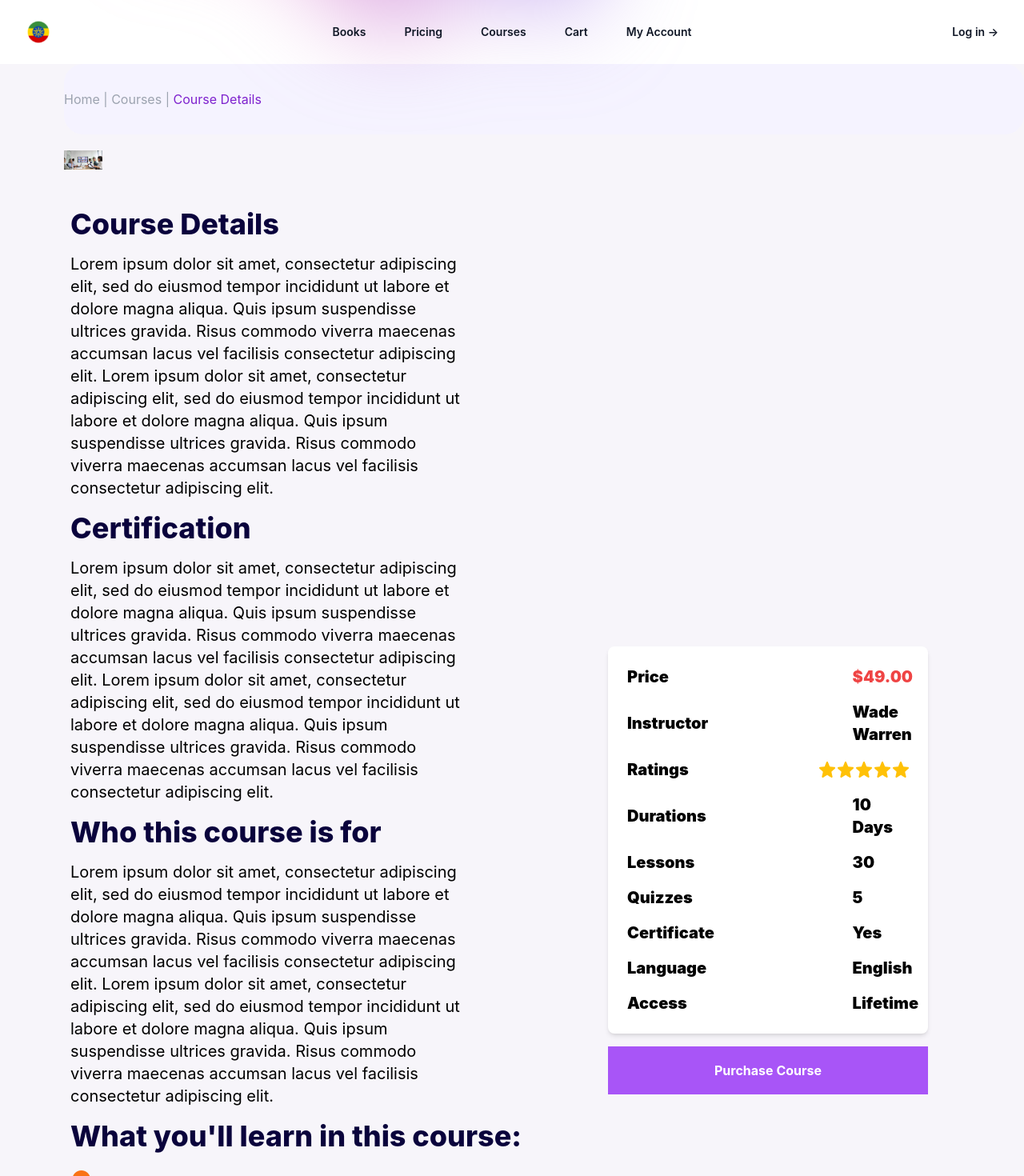
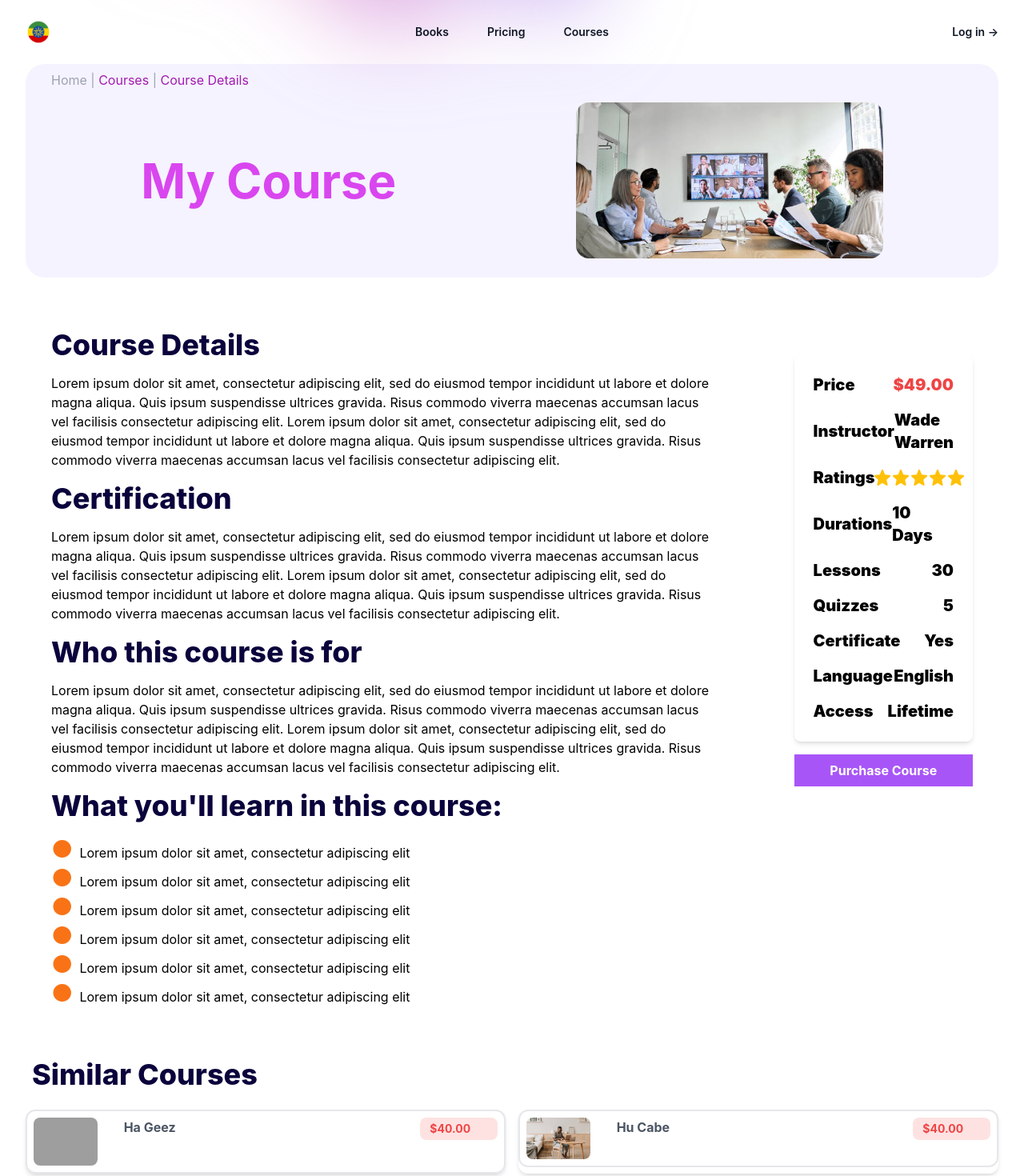
Before and after one commit to nati589/elearning, a React (Create React App) app: page /elearning/coursedetails in a window 1280 px wide. Shown: the top 1470 px of the page at 80% size. Built offline with nearby package versions, Linux system fonts and the light colour scheme; grey boxes are pictures that could not be loaded.

Commit message:
course details fix

```diff
--- a/src/components/BooksHero.jsx
+++ b/src/components/BooksHero.jsx
@@ -11,7 +11,7 @@ function BooksHero() {
         <button
           className="text-gray-400"
           onClick={() => {
-            navigate("/");
+            navigate("/elearning/");
           }}>
           Home
         </button>
@@ -19,7 +19,7 @@ function BooksHero() {
         <button
           className="text-fuchsia-700"
           onClick={() => {
-            navigate("/books");
+            navigate("/elearning/books");
           }}>
           Books
         </button>
--- a/src/components/CourseDetails.jsx
+++ b/src/components/CourseDetails.jsx
@@ -9,9 +9,9 @@ function CourseDetails() {
     { title: "Ho Rabe", image: require("../assets/Cardphoto4.png") },
   ];
   return (
-    <div className="bg-[#f7f5fa] max-w-full p-4 md:p-12">
-      <div className="grid md:grid-cols-2 sm:grid-cols-1 gap-8">
-        <div className="px-4 sm:px-8 md:px-10 text-xl max-w-full">
+    <div className="">
+      <div className="flex justify-between gap-8 mx-8 flex-wrap lg:flex-nowrap my-16">
+        <div className="mx-8">
           <h3 className="font-extrabold text-4xl text-[#0A033C] mb-4">
             Course Details
           </h3>
@@ -55,18 +55,10 @@ function CourseDetails() {
             suspendisse ultrices gravida. Risus commodo viverra maecenas
             accumsan lacus vel facilisis consectetur adipiscing elit.
           </p>
-        </div>
-        <div className="col-span-1 flex items-end justify-end mr-10 mt-2">
-          <Pricecard />
-        </div>
-      </div>
-
-      <div className="col-span-1">
-        <div className="flex flex-col">
-          <h3 className="font-extrabold text-4xl text-left text-[#0A033C] ml-10 mb-4">
+          <h3 className="font-extrabold text-4xl text-left text-[#0A033C] mb-4">
             What you'll learn in this course:
           </h3>
-          <ul className="list-none ml-10 text-2x">
+          <ul className="list-none text-2x">
             <li>
               <span className="text-orange-500 text-3xl mr-2">&#9679;</span>
               Lorem ipsum dolor sit amet, consectetur adipiscing elit
@@ -93,6 +85,9 @@ function CourseDetails() {
             </li>
           </ul>
         </div>
+        <div className=" w-full">
+          <Pricecard />
+        </div>
       </div>
 
       <h3 className="font-extrabold text-4xl text-left text-[#0A033C] ml-10">
@@ -100,10 +95,10 @@ function CourseDetails() {
       </h3>
       <div className="grid md:grid-cols-2 gap-4 mx-8 my-4 sm:grid-cols-1">
         {courses.slice(0, 4).map((item) => (
-          <div className="bg-white my-2 p-2 rounded-xl shadow-md">
+          <div className="bg-white my-2 rounded-xl shadow-md">
             <a
               href="/"
-              className="border-2 border-b-4 border-gray-200 rounded-xl hover:bg-gray-50 block">
+              className="border-2  border-gray-200 rounded-xl hover:bg-gray-50 block">
               <div className="grid grid-cols-6 p-2 gap-y-2">
                 <div className="col-span-1">
                   <img
--- a/src/components/CourseList.jsx
+++ b/src/components/CourseList.jsx
@@ -54,7 +54,7 @@ function CourseList() {
   ];
 
   return (
-    <div>
+    <div className="my-4">
       <h3 className="text-center text-5xl font-bold mx-2">
         Qualified lessons for students
       </h3>
--- a/src/components/DetailsHero.jsx
+++ b/src/components/DetailsHero.jsx
@@ -1,41 +1,45 @@
 import React from "react";
 import { useNavigate } from "react-router-dom";
-import Image from "../assets/ourgoal-image.png";
+import DetailsHeroImage from "../assets/ourgoal-image.png";
 
 function DetailsHero() {
   const navigate = useNavigate();
   return (
-    <div className="bg-[#f7f5fa]" >
-      <div className="bg-violet-50 rounded-3xl ml-20 mb-5 py-8">
+    <div className="mx-8 bg-violet-50 rounded-3xl px-8 py-2 mb-16">
+      <div className="">
         <button
           className="text-gray-400"
           onClick={() => {
-            navigate("/");
-          }}
-        >
+            navigate("/elearning/");
+          }}>
           Home
         </button>
         <span className="text-gray-400"> | </span>
         <button
-          className="text-gray-400"
+          className="text-fuchsia-700"
           onClick={() => {
-            navigate("/Course");
-          }}
-        >
+            navigate("/elearning/courses");
+          }}>
           Courses
         </button>
         <span className="text-gray-400"> | </span>
         <button
-          className="text-purple-700"
+          className="text-fuchsia-700"
           onClick={() => {
-            navigate("/CourseDetails");
-          }}
-        >
+            navigate("/elearning/coursedetails");
+          }}>
           Course Details
         </button>
       </div>
-      <div className="mx-4 ml-20">
-            <img src={Image} className="max-w-12" alt="images"/>
+      <div className="flex items-center justify-around py-4 flex-wrap-reverse lg:flex-nowrap">
+        <>
+          <span className="flex gap-4">
+            <h2 className="text-4xl sm:text-6xl font-bold text-center my-2">
+               <span className="text-fuchsia-500">My Course</span>
+            </h2>
+          </span>
+        </>
+        <img src={DetailsHeroImage} alt="" className="w-96 rounded-2xl" />
       </div>
     </div>
   );
--- a/src/components/Header.jsx
+++ b/src/components/Header.jsx
@@ -7,8 +7,8 @@ const navigation = [
   { name: "Books", href: "/elearning/books" },
   { name: "Pricing", href: "/elearning/pricing" },
   { name: "Courses", href: "/elearning/courses" },
-  { name: "Cart", href: "/elearning/coursedetails" },
-  { name: "My Account", href: "#" },
+  // { name: "Cart", href: "/elearning/coursedetails" },
+  // { name: "My Account", href: "#" },
 ];
 
 function Header() {
@@ -40,7 +40,7 @@ function Header() {
         className=" text-[#0A033C] flex items-center justify-between p-6 lg:px-8"
         aria-label="Global">
         <div className="flex lg:flex-1">
-          <a href="/" className="-m-1.5 p-1.5">
+          <a href="/elearning/" className="-m-1.5 p-1.5">
             <span className="sr-only">Your Company</span>
             <img
               className="h-8 w-auto"
--- a/src/components/Pricecard.jsx
+++ b/src/components/Pricecard.jsx
@@ -3,50 +3,51 @@ import star from "../assets/star.png";
 
 const Pricecard = () => {
   return (
-    <div className="flex flex-col md:p-8">
-      <div className="w-auto h-auto text-xl text-midnightblue-200 font-poppins bg-white rounded-lg shadow-md p-6">
-        <div className="grid gap-y-4 space-y-0">
-          <div className="flex items-center">
+    <div className="flex flex-col md:p-8 w-full">
+      <div className=" text-xl text-midnightblue-200 font-poppins bg-white rounded-lg shadow-md p-6 w-full">
+        <div className="grid gap-y-4 space-y-0 w-full">
+          <div className="flex items-center justify-between">
             <div className="flex-1 font-black text-dimgray-100">Price</div>
-            <div className="w-[20%] font-black text-red-500">$49.00</div>
+            <div className="  font-black text-red-500">$49.00</div>
           </div>
-          <div className="flex items-center">
+          <div className="flex items-center justify-center">
             <div className="flex-1 font-black text-dimgray-100">Instructor</div>
-            <div className="w-[20%] font-black">Wade Warren</div>
+            <div className="  font-black">Wade Warren</div>
           </div>
           <div className="flex items-center">
             <div className="flex-1 font-black text-dimgray-100">Ratings</div>
-            <img src={star} alt="star"/> {/* Replace with your StarIcon component */}
+            <img src={star} alt="star" />{" "}
+            {/* Replace with your StarIcon component */}
           </div>
           <div className="flex items-center">
             <div className="flex-1 font-black text-dimgray-100">Durations</div>
-            <div className="flex w-[20%] font-black">10 Days</div>
+            <div className="flex   font-black">10 Days</div>
           </div>
           <div className="flex items-center">
             <div className="flex-1 font-black text-dimgray-100">Lessons</div>
-            <div className="w-[20%] font-black">30</div>
+            <div className="  font-black">30</div>
           </div>
           <div className="flex items-center">
             <div className="flex-1 font-black text-dimgray-100">Quizzes</div>
-            <div className="w-[20%] font-black">5</div>
+            <div className="  font-black">5</div>
           </div>
           <div className="flex items-center">
             <div className="flex-1 font-black text-dimgray-100">
               Certificate
             </div>
-            <div className="w-[20%] font-black">Yes</div>
+            <div className="  font-black">Yes</div>
           </div>
           <div className="flex items-center">
             <div className="flex-1 font-black text-dimgray-100">Language</div>
-            <div className="w-[20%] font-black">English</div>
+            <div className="  font-black">English</div>
           </div>
           <div className="flex items-center">
             <div className="flex-1 font-black text-dimgray-100">Access</div>
-            <div className="w-[20%] font-black">Lifetime</div>
+            <div className="  font-black">Lifetime</div>
           </div>
         </div>
       </div>
-      <button className="bg-purple-500 text-white font-bold py-2 px-4 rounded-10 w-[400px] h-[60px] mr-0 mt-4">
+      <button className="bg-purple-500 text-white font-bold py-2 px-4 rounded-10 mr-0 mt-4">
         <a href="/coursepreview">Purchase Course</a>
       </button>
     </div>
--- a/src/components/Recommendations.jsx
+++ b/src/components/Recommendations.jsx
@@ -9,7 +9,7 @@ function Recommendations() {
           {[1, 2, 3, 4].map((item) => (
             <div class="flex flex-col bg-white my-2">
               <a
-                href="/"
+                href="/elearning/coursedetails"
                 class="w-full border-2 border-b-4 border-gray-200 rounded-xl hover:bg-gray-50">
                 <div class="grid grid-cols-6 p-5 gap-y-2">
                   {/* <!-- Profile Picture --> */}
@@ -86,7 +86,7 @@ function Recommendations() {
           {[1, 2, 3, 4].map((item) => (
             <div class="flex flex-col bg-white my-2">
               <a
-                href="/"
+                href="/elearning/coursedetails"
                 class="w-full border-2 border-b-4 border-gray-200 rounded-xl hover:bg-gray-50">
                 <div class="grid grid-cols-6 p-5 gap-y-2">
                   {/* <!-- Profile Picture --> */}
--- a/src/pages/CoursesPage.jsx
+++ b/src/pages/CoursesPage.jsx
@@ -1,28 +1,11 @@
-import React from "react";
-import { useNavigate } from "react-router-dom";
-// import DetailsHero from "../components/DetailsHero";
-// import CourseDetails from "../components/CourseDetails";
-// import SimilarCourses from "../components/SimilarCourses";
 import CoursesHero from "../components/CoursesHero";
 import CoursesList from "../components/CourseList";
 import OtherCourses from "../components/OtherCourses";
 
 function CourseDetailsPage() {
-  const navigate = useNavigate();
 
   return (
     <>
-      <button
-        onClick={() => {
-          navigate("/");
-        }}
-      >
-        home
-      </button>
-      {/* <DetailsHero />
-      <CourseDetails />
-      <SimilarCourses /> */}
-
       <CoursesHero />
       <CoursesList />
       <OtherCourses />
```
Also changed, not shown: src/components/CoursesHero.jsx (+27 -25 lines), src/components/OtherCourses.jsx (+13 -14 lines).
